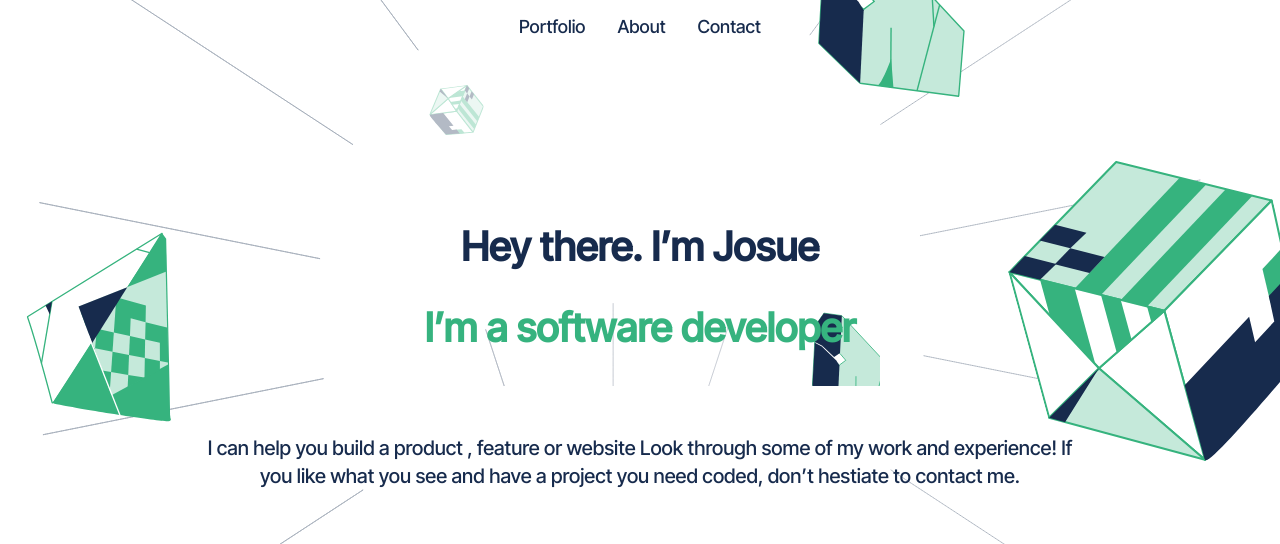
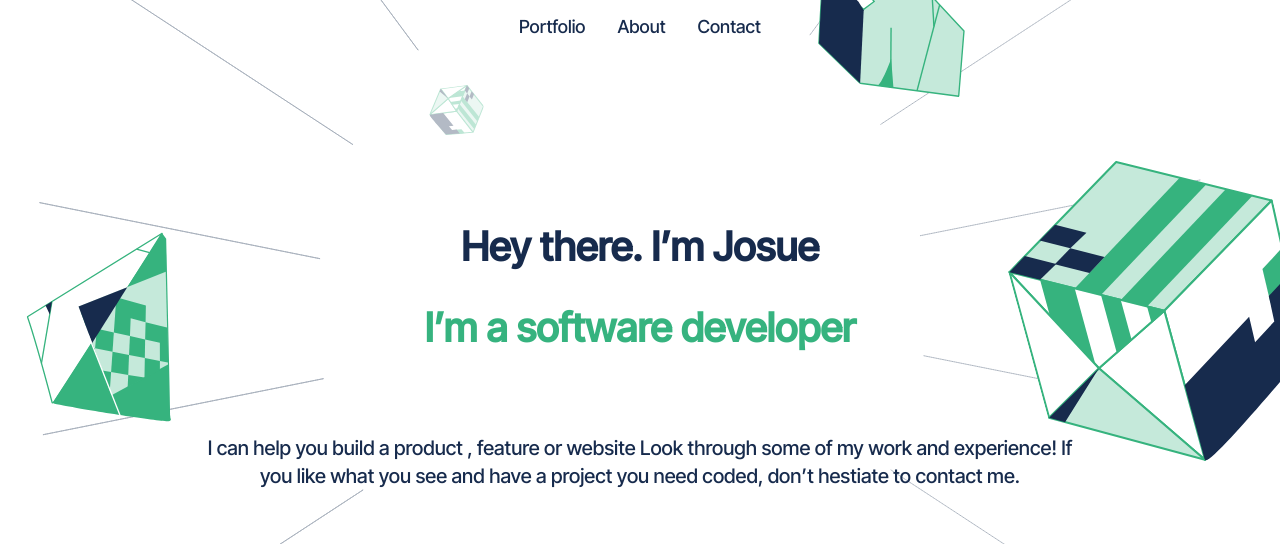
Before and after one commit to ijosue16/Mobile-portofolio, a website: page index.html in a window 1280 px wide. Shown: the top 544 px of the page. Drawn offline with Linux system fonts and the light colour scheme.

Commit message:
fixed styles.css errors

```diff
--- a/styles.css
+++ b/styles.css
@@ -11,12 +11,9 @@
 }
 
 .background-desktop {
-  margin: 0;
-  padding: 0;
   background-image: url(./tools/header-illsutration-mobile.svg);
   background-repeat: no-repeat;
   background-size: 100% auto;
-  background-position: top;
 }
 
 .desktop-nav-container {
@@ -78,7 +75,6 @@ h1 {
   background-repeat: no-repeat;
   background-size: cover;
   padding: 0 1.5rem 2rem 1.5rem;
-  background-image: url(./tools/header-illsutration-mobile.svg);
   gap: 2.4rem;
   background-position: 100% auto;
 }
```
